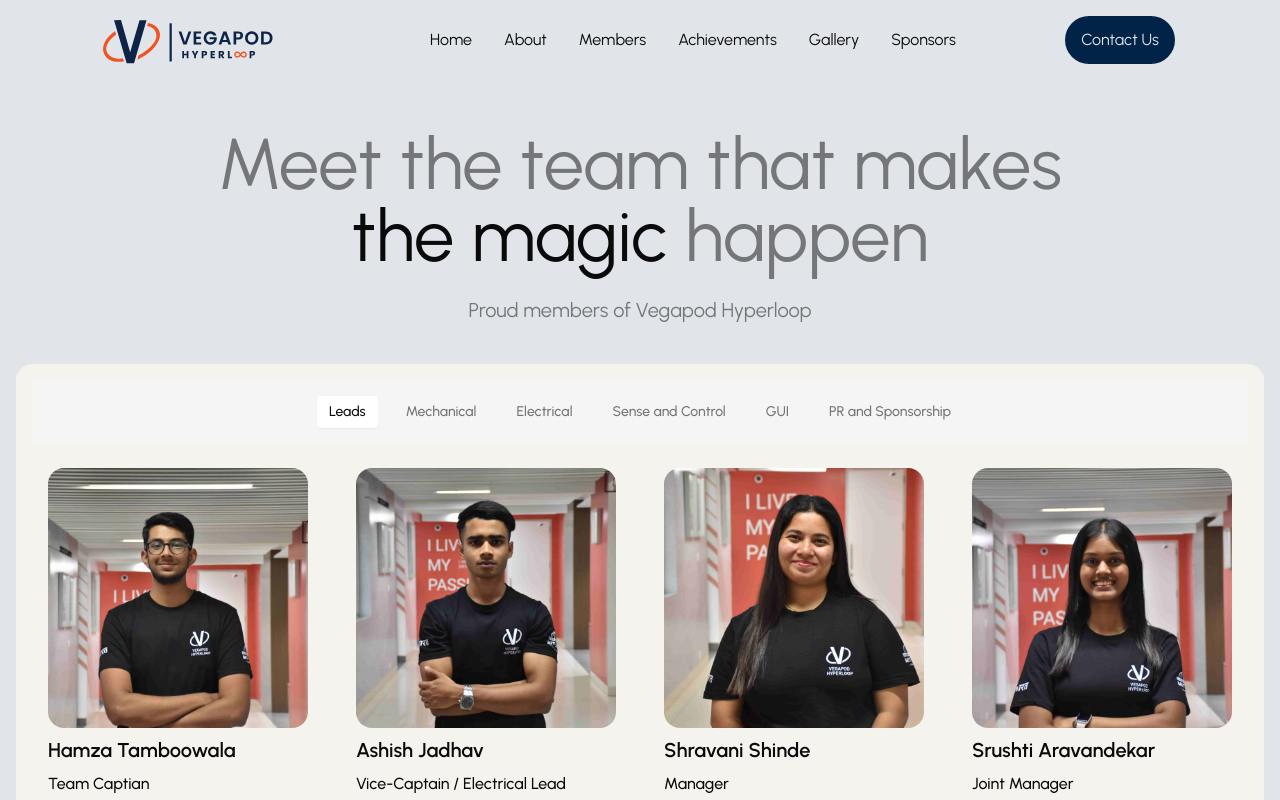
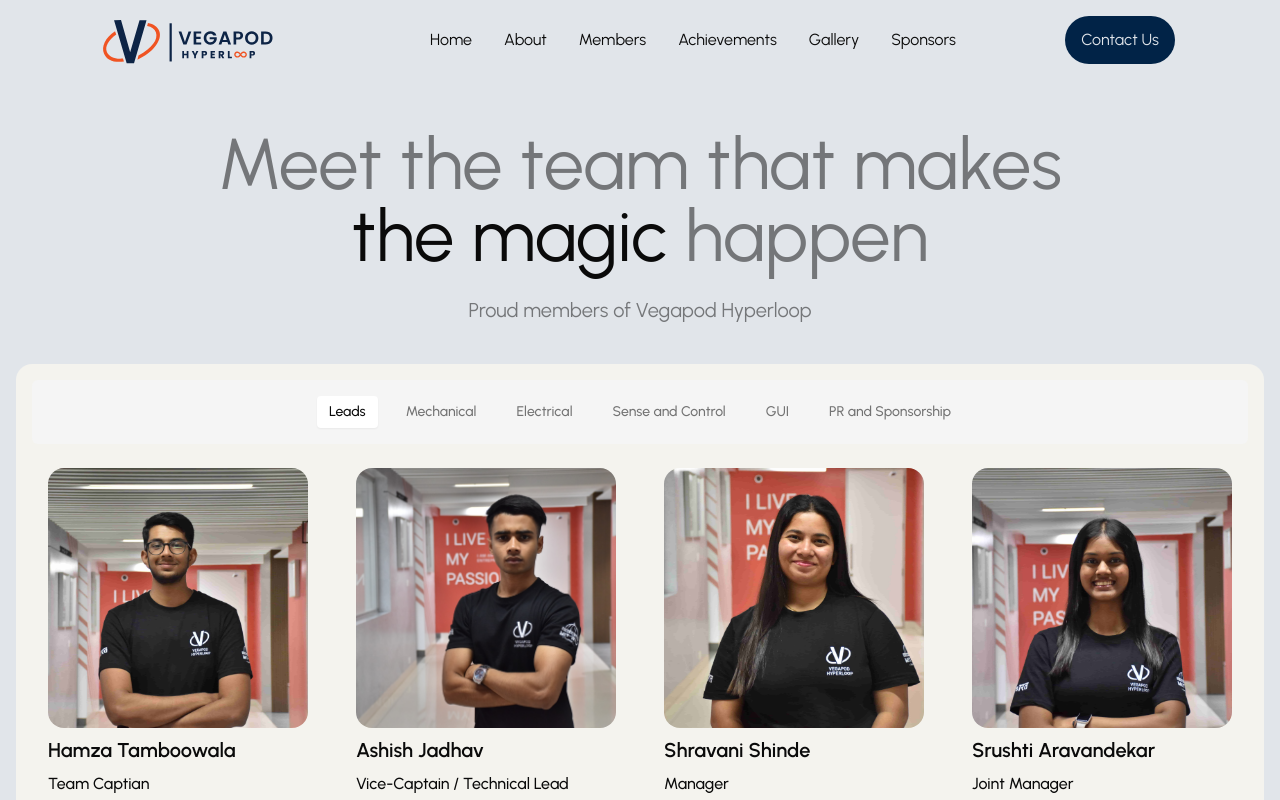
Before and after one commit to TanmayGadge/vegapod-website, a Next.js app: page /members in a window 1280 px wide. Shown: the top 800 px of the page. Built offline with nearby package versions, Linux system fonts and the light colour scheme; a web font is replaced by a local one.

Commit message:
members update

```diff
--- a/src/app/(layout)/members/memberData.js
+++ b/src/app/(layout)/members/memberData.js
@@ -12,7 +12,7 @@ const Leads = [
   },
   {
     name: "Ashish Jadhav",
-    role: "Vice-Captain / Electrical Lead",
+    role: "Vice-Captain / Technical Lead",
     description: "",
     image: "/members/Ashish.jpg",
     linkedIn: "",
@@ -86,12 +86,20 @@ const GUI = [
     id: 1,
   },
   {
+    name: "Srushti Aravandekar",
+    role: "Joint Manager",
+    description: "Srushti foresees the team’s non-tech aspects, including sponsorships, design, content creation, logistics, and ﬁnance, while contributing to subsystem monitoring as part of the GUI team.",
+    image: `/members/Srushti.jpg`,
+    linkedIn: "https://www.linkedin.com/in/srushtiaravandekar?trk=contact-info",
+    id: 2,
+  },
+  {
     name: "Tanmay Gadge",
     role: "GUI Engineer",
     description: "Crafts Robust UI for the pod",
     image: "/members/Tanmay.jpg",
     linkedIn: "https://www.linkedin.com/in/tanmay-gadge-377b9625b/",
-    id: 2,
+    id: 3,
   },
 ];
 
@@ -134,15 +142,15 @@ const Mechanical = [
   //   image: '/members/Ameya.jpg',
   //   id:4
   // },
-  {
-    name: 'Vaibhav Singh',
-    linkedIn: 'www.linkedin.com/in/vaibhav-singh-072303250',
-    subDept: 'Mechanical',
-    role: 'Traction Engineer',
-    description: 'I am here in the team to built a proulsion system for the pod without any contact using Linear Motors.',
-    image: '/members/Vaibhav.jpg',
-    id:5
-  },
+  // {
+  //   name: 'Vaibhav Singh',
+  //   linkedIn: 'www.linkedin.com/in/vaibhav-singh-072303250',
+  //   subDept: 'Mechanical',
+  //   role: 'Traction Engineer',
+  //   description: 'I am here in the team to built a proulsion system for the pod without any contact using Linear Motors.',
+  //   image: '/members/Vaibhav.jpg',
+  //   id:5
+  // },
   {
     name: 'Aryan Sanjay Desai',
     linkedIn: '',
```
Also changed, not shown: public/members/Ashish.JPG.
